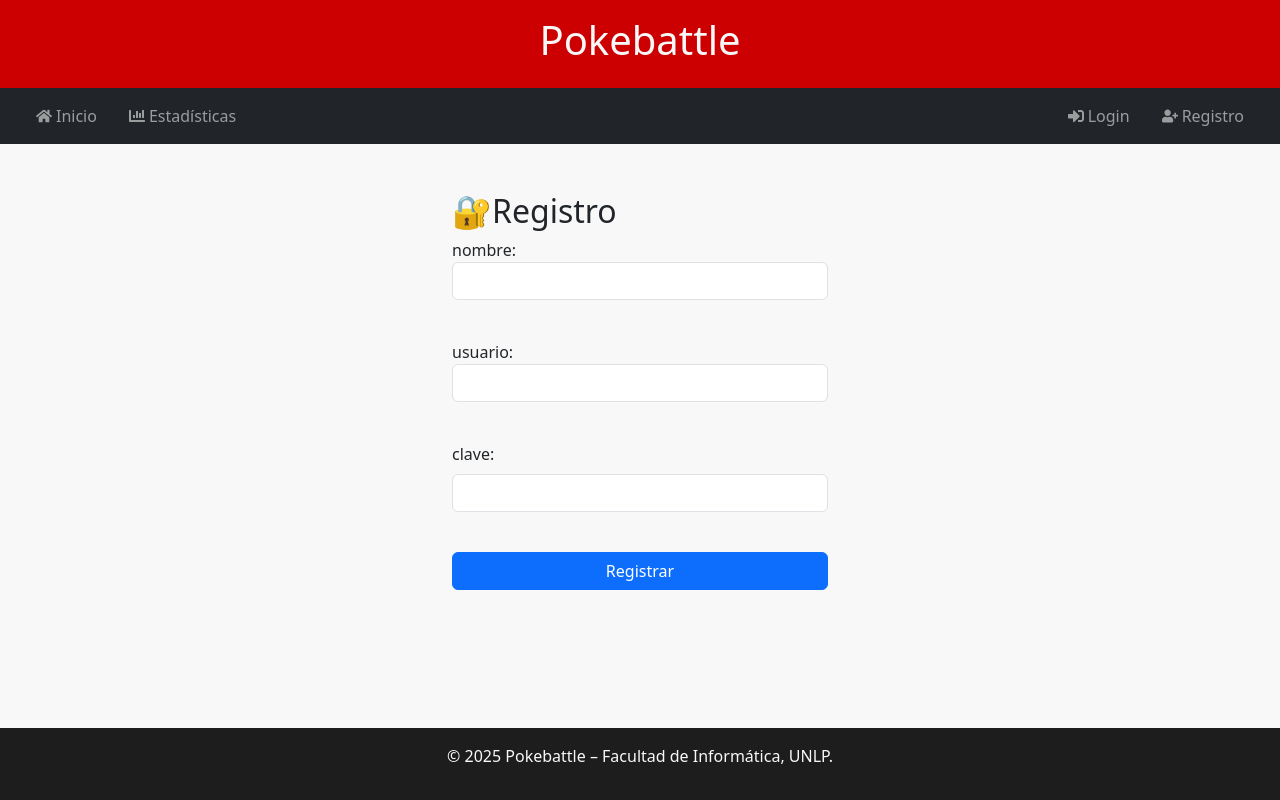
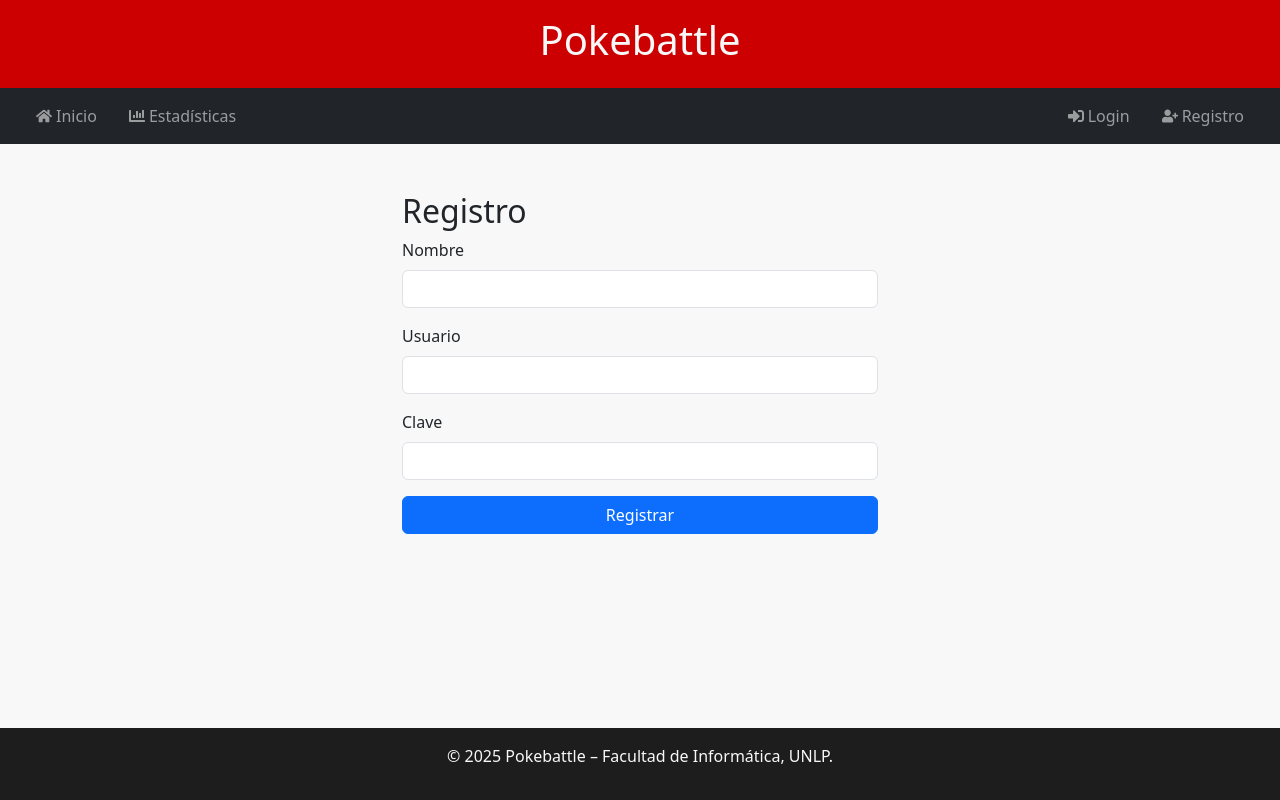
Before and after one commit to agumurray/card-game-fullstack, a React (Vite) app in the folder pokebattle/: page /registro in a window 1280 px wide. Built offline with nearby package versions, Linux system fonts and the light colour scheme; no server answers.

Commit message:
normalizo forms

```diff
--- a/pokebattle/src/pages/RegistroPage.jsx
+++ b/pokebattle/src/pages/RegistroPage.jsx
@@ -1,8 +1,8 @@
 import { useState } from "react";
-import { createUser } from "../services/apiService";
+import { createUser, loginUser } from "../services/apiService";
 import { useNavigate } from "react-router-dom";
-import { loginUser } from "@/services/apiService";
 import { useAuth } from "@/contexts/useAuth";
+
 const RegistroPage = () => {
   const [mensaje, setMensaje] = useState(null);
   const navigate = useNavigate();
@@ -20,96 +20,66 @@ const RegistroPage = () => {
   const handleSubmit = async (event) => {
     event.preventDefault();
     try {
-      console.log("hola");
-      console.log(post.usuario);
-      console.log(post.clave);
       await createUser(post);
-      console.log("hola");
-      const usuario = post.usuario;
-      const clave = post.clave;
+      const { usuario, clave } = post;
       const res = await loginUser({ usuario, clave });
       await login(res.data.token);
-      console.log("hola");
       setMensaje({
         tipo: "success",
         texto: "Login exitoso",
       });
-      navigate("/"); // redirige a donde quieras
+      navigate("/");
     } catch (err) {
       setMensaje({
         tipo: "error",
-        texto: err.response?.data?.message || "Error al al registrar",
+        texto: err.response?.data?.message || "Error al registrar",
       });
     }
   };
-  /*
-
-  const handleSubmit = async (event) => {
-    event.preventDefault();
-    createUser(post)
-      .then((response) => {
-        setResult(JSON.stringify(response.data));
-      })
-      .catch((err) => {
-        setResult(JSON.stringify(err.response.data));
-      });
-  };
-
-  const jsonData = {
-    nombre: "juansito",
-    usuario: "juanpepe123",
-    clave: "Pepe12345@",
-  };
-
-  useEffect(() => {
-    createUser(jsonData)
-      .then((response) => {
-        setResult(JSON.stringify(response.data));
-      })
-      .catch((err) => {
-        setResult(JSON.stringify(err.response.data));
-      });
-  }, []);*/
 
   return (
-    <div className="container mt-5" style={{ maxWidth: "400px" }}>
-      <h2>🔐Registro</h2>
-      <form onSubmit={handleSubmit} className="register-form">
+    <div className="container mt-5" style={{ maxWidth: "500px" }}>
+      <h2>Registro</h2>
+      <form onSubmit={handleSubmit}>
         <div className="mb-3">
-          <label>nombre:</label>
-          <br />
+          <label htmlFor="nombre" className="form-label">
+            Nombre
+          </label>
           <input
             type="text"
             className="form-control"
+            id="nombre"
+            name="nombre"
             onChange={handleInput}
-            name="nombre"
+            value={post.nombre}
           />
         </div>
-        <br />
         <div className="mb-3">
-          <label>usuario:</label>
-          <br />
+          <label htmlFor="usuario" className="form-label">
+            Usuario
+          </label>
           <input
             type="text"
             className="form-control"
+            id="usuario"
+            name="usuario"
             onChange={handleInput}
-            name="usuario"
+            value={post.usuario}
           />
         </div>
-        <br />
         <div className="mb-3">
           <label htmlFor="clave" className="form-label">
-            clave:
+            Clave
           </label>
-          <br />
           <input
             type="password"
             className="form-control"
+            id="clave"
+            name="clave"
             onChange={handleInput}
-            name="clave"
+            value={post.clave}
           />
         </div>
-        <br />
         <button type="submit" className="btn btn-primary w-100">
           Registrar
         </button>
```
